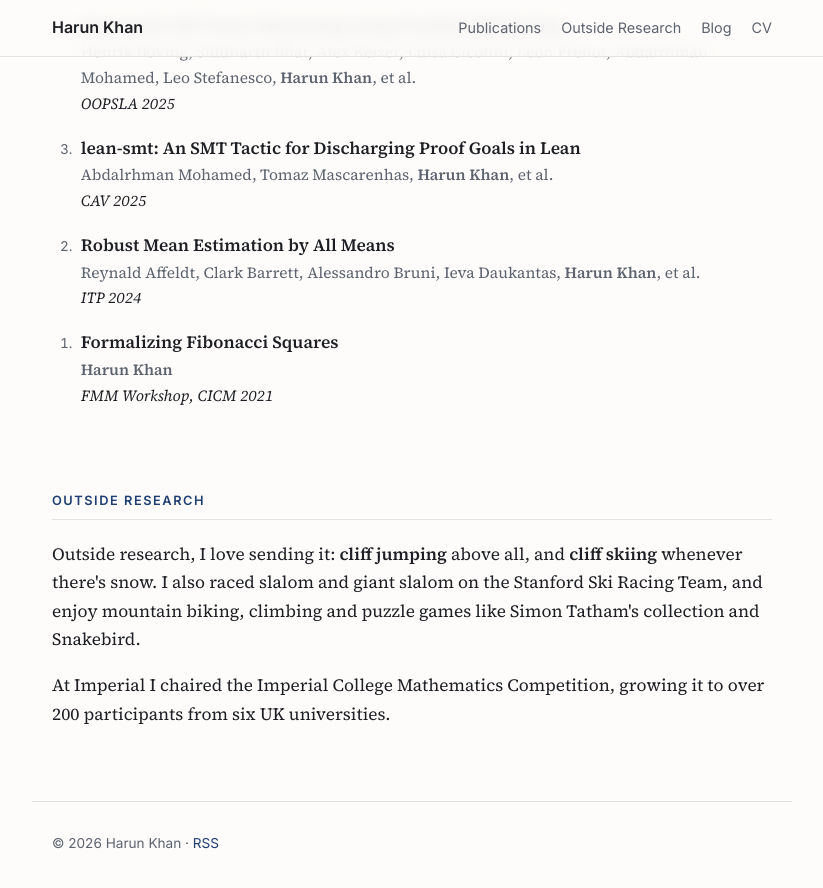
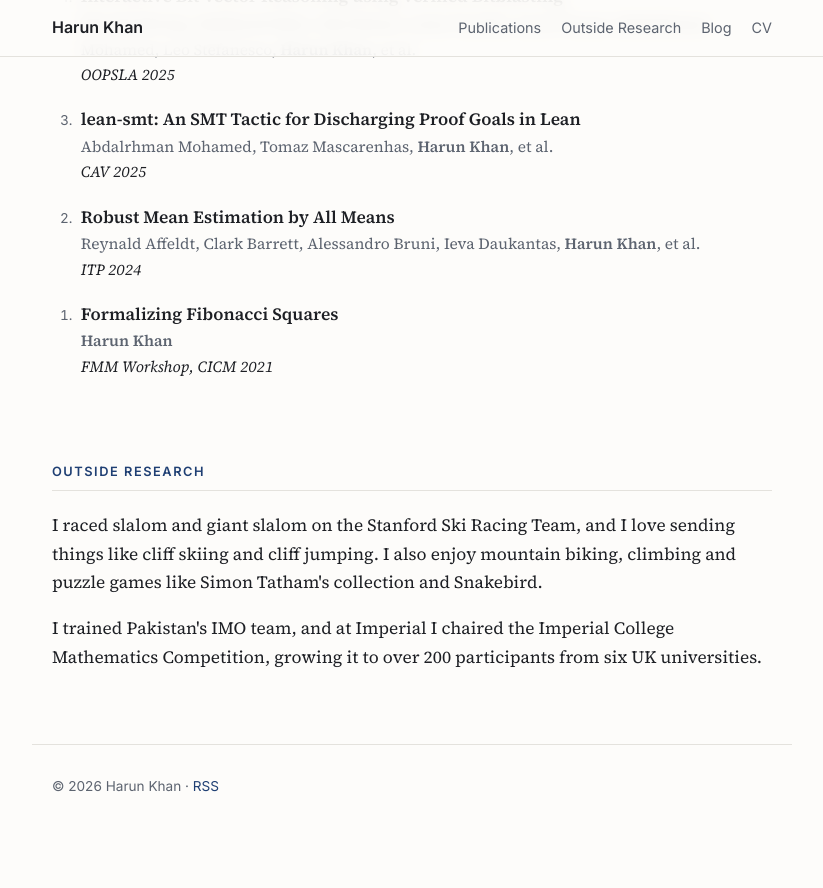
Before and after one commit to harunk-dev/website, a Jekyll site: the page built from index.html, in a window 1280 px wide and 900 px high, scrolled down 938 px. Shown: the top 888 px of the window, without its empty margins (228-1051 px from the left). Built offline with Jekyll 4.4.1, drawn with Linux system fonts in a browser that asks for light colours; after the commit the page ends 1781 px from its top, so only the background shows below that; some of the changed text lies outside the part shown.

Commit message:
Update Outside Research: cliff skiing and jumping, IMO training
Move IMO team training from the intro into Outside Research.

Co-Authored-By: Claude Opus 5.5 <noreply@anthropic.com>
Claude-Session: https://claude.ai/code/session_01734RpCjVag34boEXhMytMG

```diff
--- a/index.html
+++ b/index.html
@@ -75,9 +75,9 @@ layout: default
 
     <section id="outside">
       <h2>Outside Research</h2>
-      <p>Outside research, I love sending it: <strong>cliff jumping</strong> above all, and <strong>cliff skiing</strong>
-        whenever there's snow. I also raced slalom and giant slalom on the Stanford Ski Racing Team, and enjoy mountain biking,
-        climbing and puzzle games like Simon Tatham's collection and Snakebird.</p>
-      <p>At Imperial I chaired the Imperial College Mathematics Competition, growing it to over 200 participants from six UK universities.</p>
+      <p>I raced slalom and giant slalom on the Stanford Ski Racing Team, and I love sending things like cliff skiing and
+        cliff jumping. I also enjoy mountain biking, climbing and puzzle games like Simon Tatham's collection and Snakebird.</p>
+      <p>I trained Pakistan's IMO team, and at Imperial I chaired the Imperial College Mathematics Competition, growing it to
+        over 200 participants from six UK universities.</p>
     </section>
   </main>
```
Also changed, not shown: other parts of index.html (+1 -1 lines).
